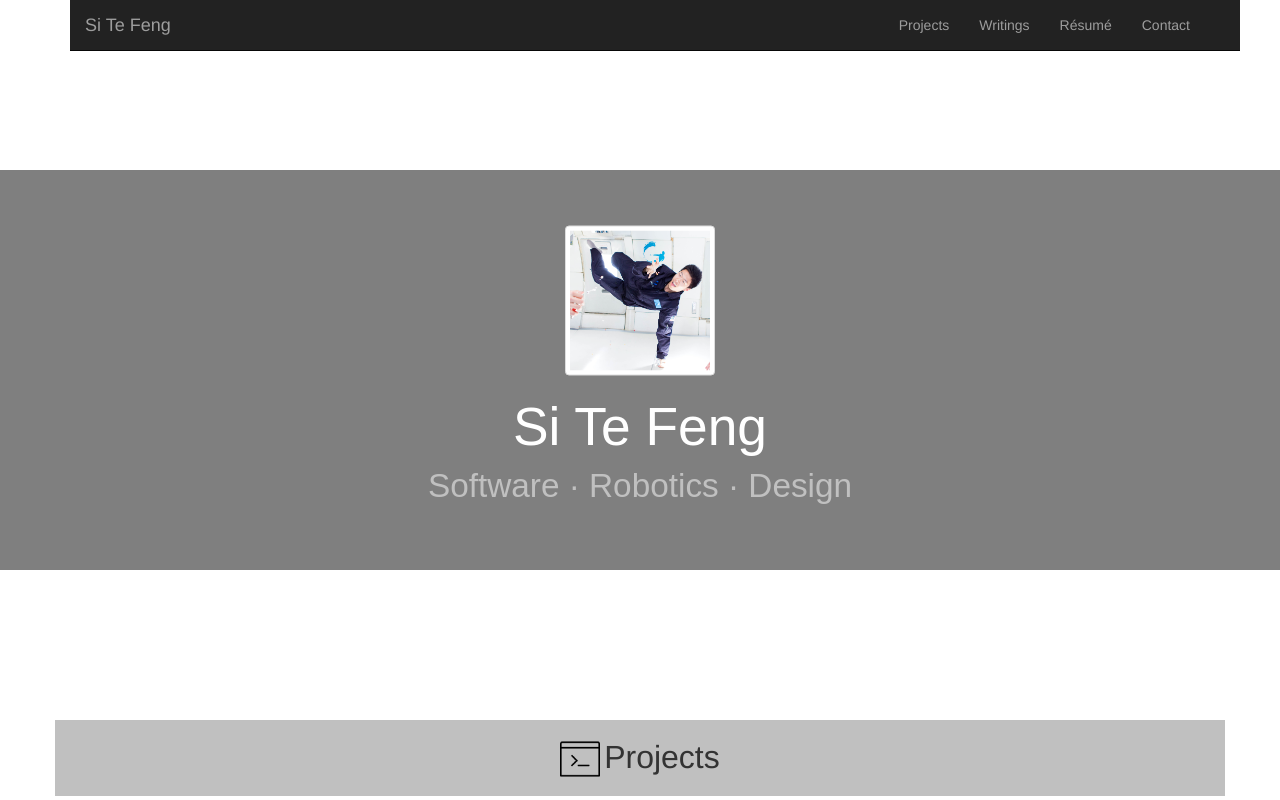
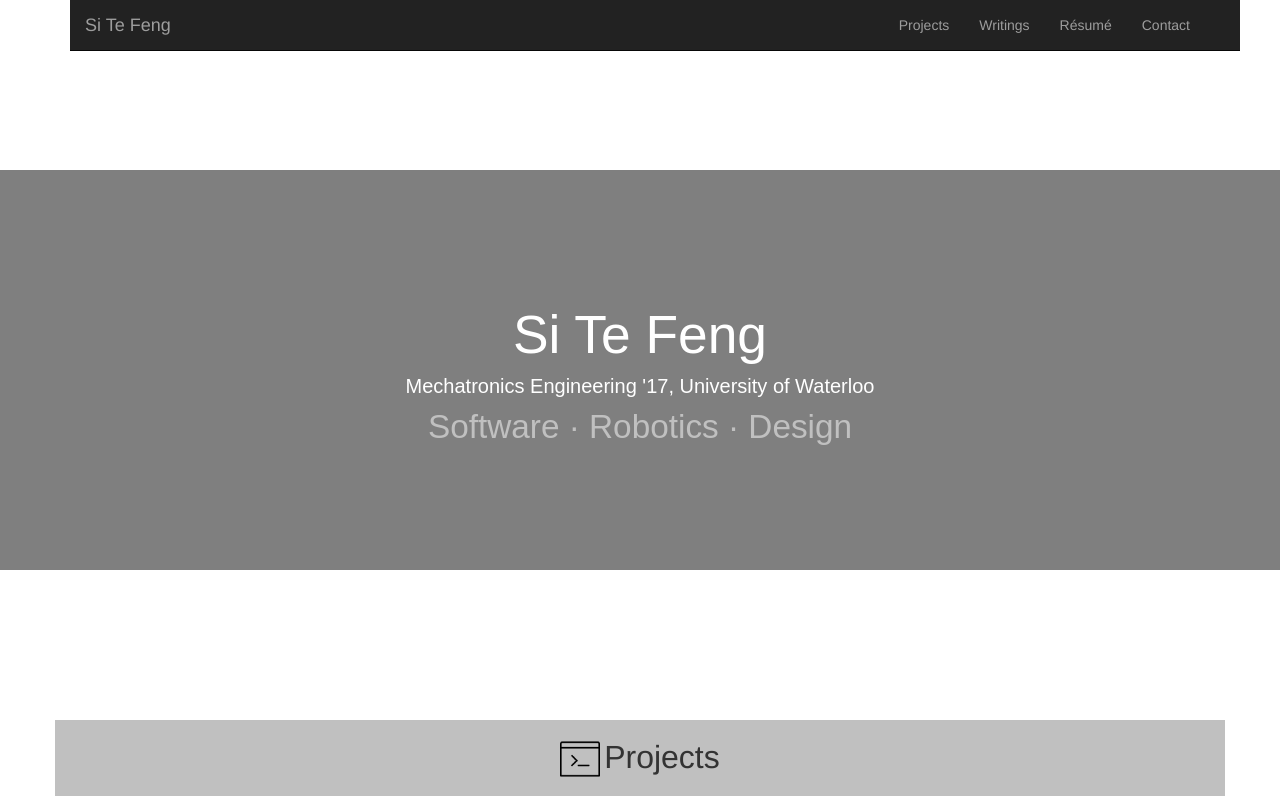
Before and after one commit to sitefeng/sitefeng.github.io, a plain HTML site: page index.html in a window 1280 px wide. Shown: the top 800 px of the page. Drawn offline with nearby package versions, Linux system fonts and the light colour scheme.

Commit message:
Changed Design

```diff
--- a/css/main.css
+++ b/css/main.css
@@ -52,7 +52,12 @@
 	font: 40pt sans-serif;
 }
 
-#card-content > p{
+#card-content > p:nth-of-type(1){
+	font: 15pt sans-serif;
+	color: #FFFFFF;
+}
+
+#card-content > p:nth-of-type(2){
 	font: 25pt sans-serif;
 	color: #C0C0C0;
 }
--- a/index.html
+++ b/index.html
@@ -62,8 +62,9 @@
 
     <div id="card" class="row">
       <div id="card-content" class="col-lg-6 col-lg-offset-3 vertical-align">  <!--Content of Card-->
-        <img id="profile-img" src="images/profile.png" class="img-thumbnail"></img>
+        <!-- <img id="profile-img" src="images/profile.png" class="img-thumbnail"></img> -->
         <h2>Si Te Feng</h2>
+        <p>Mechatronics Engineering '17, University of Waterloo</p>
         <p>Software · Robotics · Design</p>
       </div>
     </div>
```
Also changed, not shown: 1 other file.
